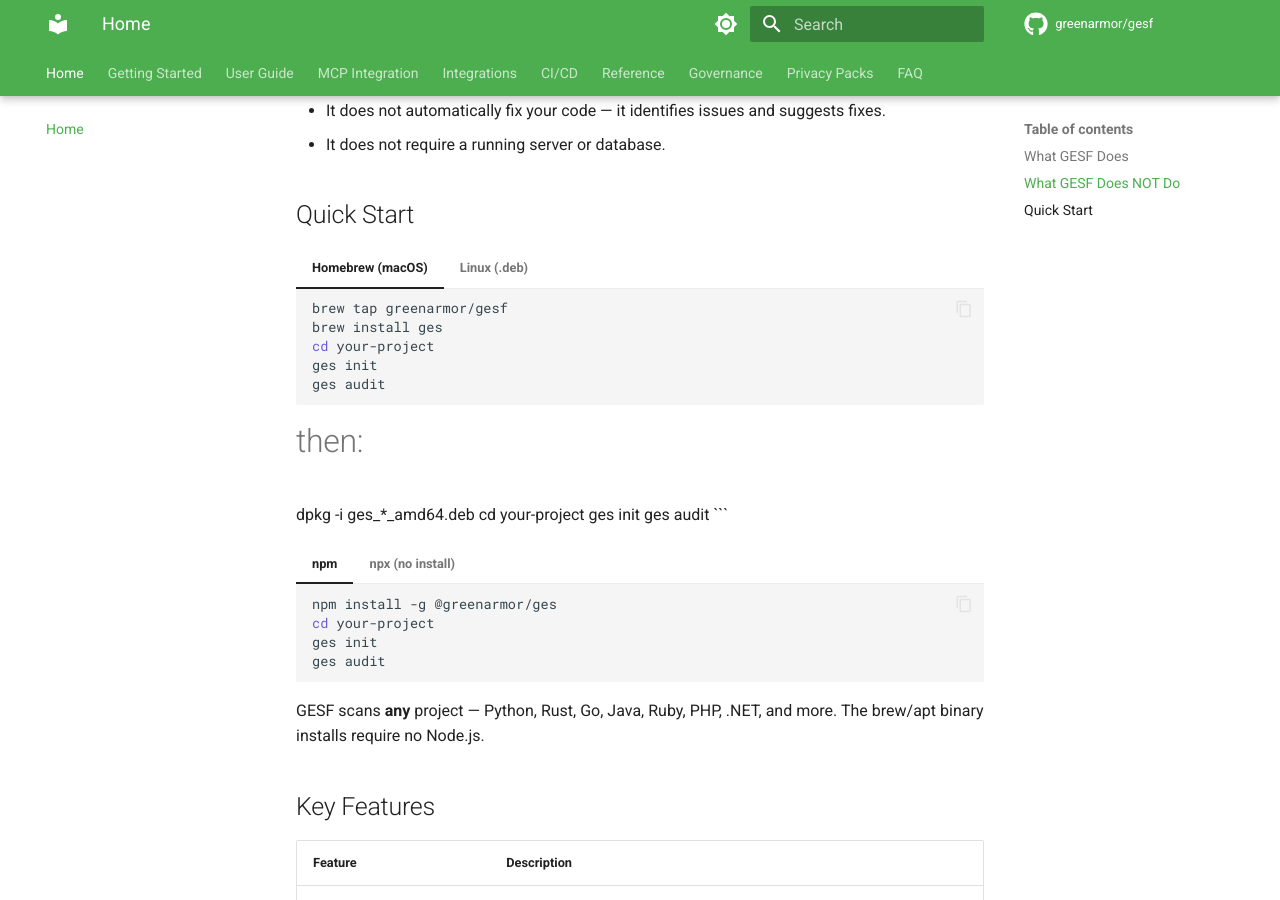
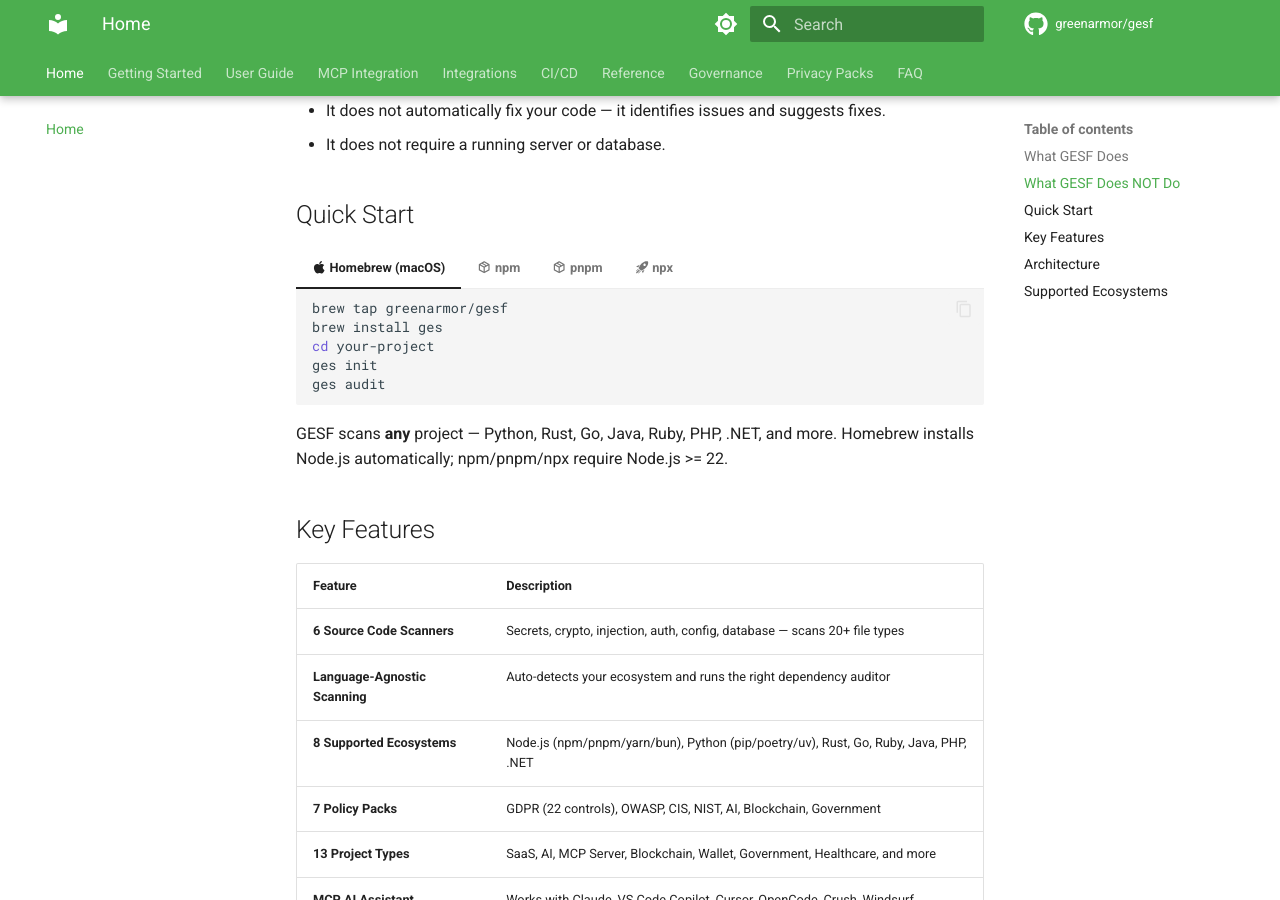
Before and after one commit to greenarmor/gesf, an MkDocs documentation site: the page built from docs/index.md, in a window 1280 px wide and 900 px high, scrolled down 1019 px. Built offline with MkDocs 1.6.1 and Material for MkDocs 9.7.7, drawn with Linux system fonts in a browser that asks for light colours; comment, search, counter and statistics services are not loaded.

Commit message:
docs: tabbed install UI for README and mkdocs
- README.md: HTML details/summary accordion tabs (works on GitHub)
- installation.md: Material-style === tabs with icon + detail tables
- index.md: Quick Start tabs updated with icons, pnpm added

````diff
--- a/docs/index.md
+++ b/docs/index.md
@@ -25,7 +25,7 @@
 
 ## Quick Start
 
-=== "Homebrew (macOS)"
+=== ":fontawesome-brands-apple: Homebrew (macOS)"
 
     ```bash
     brew tap greenarmor/gesf
@@ -35,18 +35,7 @@
     ges audit
     ```
 
-=== "Linux (.deb)"
-
-    ```bash
-    # Download from https://github.com/greenarmor/gesf/releases/latest
-# then:
-dpkg -i ges_*_amd64.deb
-    cd your-project
-    ges init
-    ges audit
-    ```
-
-=== "npm"
+=== ":material-package-variant-closed: npm"
 
     ```bash
     npm install -g @greenarmor/ges
@@ -55,7 +44,16 @@
     ges audit
     ```
 
-=== "npx (no install)"
+=== ":material-package-variant-closed: pnpm"
+
+    ```bash
+    pnpm add -g @greenarmor/ges
+    cd your-project
+    ges init
+    ges audit
+    ```
+
+=== ":material-rocket-launch: npx"
 
     ```bash
     cd your-project
@@ -63,7 +61,7 @@
     npx @greenarmor/ges audit
     ```
 
-GESF scans **any** project — Python, Rust, Go, Java, Ruby, PHP, .NET, and more. The brew/apt binary installs require no Node.js.
+GESF scans **any** project — Python, Rust, Go, Java, Ruby, PHP, .NET, and more. Homebrew installs Node.js automatically; npm/pnpm/npx require Node.js >= 22.
 
 ## Key Features
 
````
Also changed, not shown: README.md (+32 -20 lines), docs/getting-started/installation.md (+62 -41 lines).
